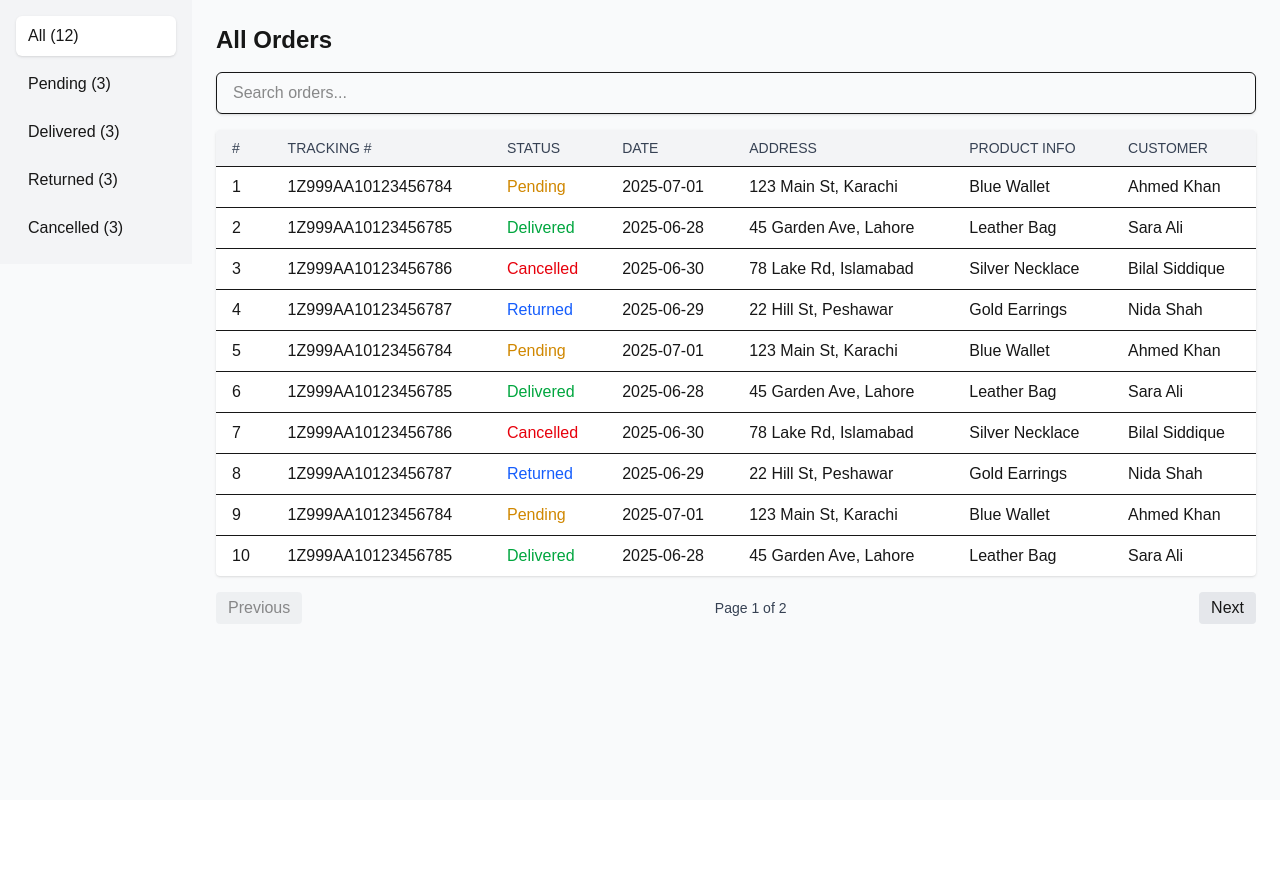
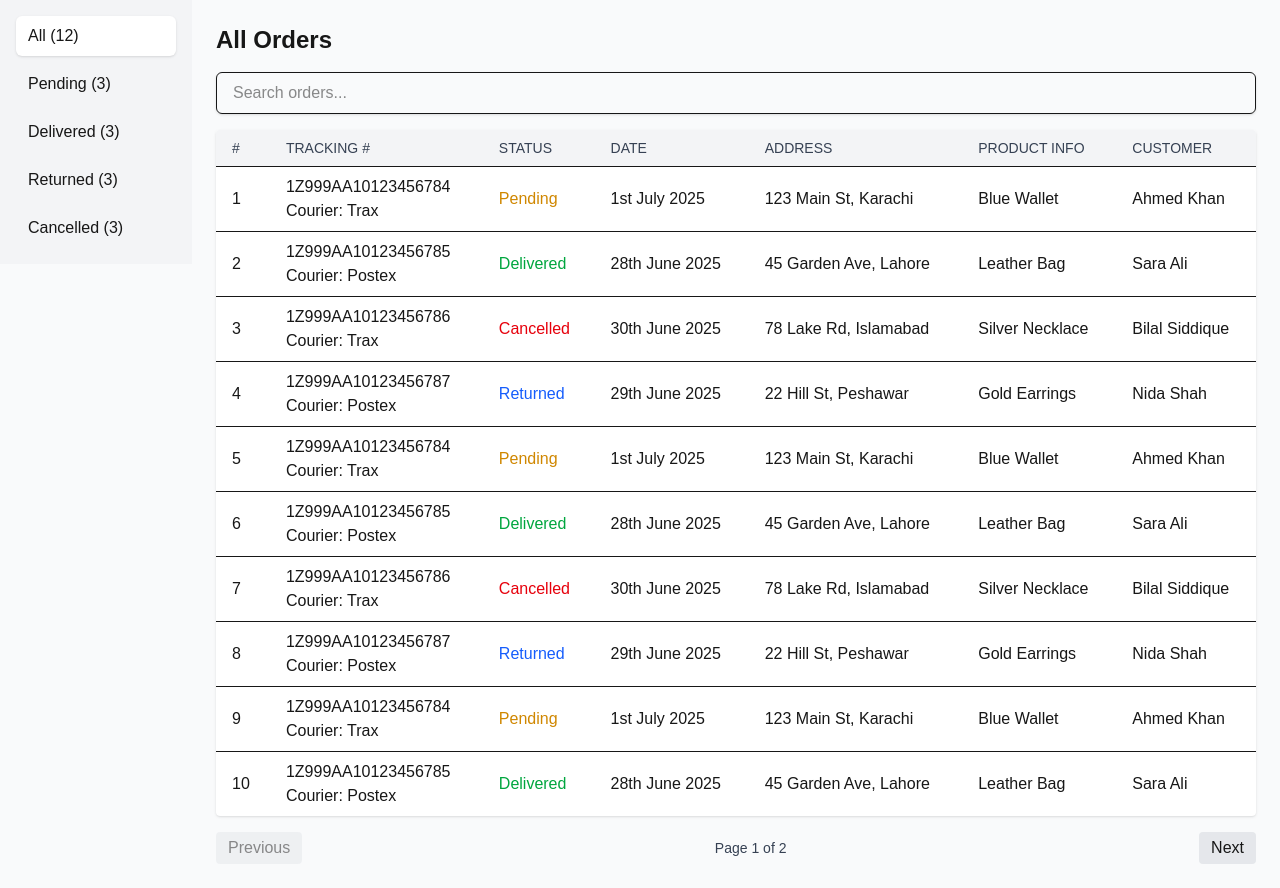
Before and after one commit to saqibshah/orderly, a Next.js app: page /dashboard/all in a window 1280 px wide. Before the commit the page ends 800 px from the top, so only its background shows below. Built offline with nearby package versions, Linux system fonts and the light colour scheme.

Commit message:
date formation

```diff
--- a/src/app/components/OrdersTable.tsx
+++ b/src/app/components/OrdersTable.tsx
@@ -1,5 +1,6 @@
 "use client";
 
+import { formatDate } from "@/utils/formatDate"; // adjust path as needed
 import { useState, useMemo, useEffect } from "react";
 
 export type Order = {
@@ -10,6 +11,7 @@ export type Order = {
   address: string;
   productInfo: string;
   customerName: string;
+  courier: string;
 };
 
 interface OrdersTableProps {
@@ -105,6 +107,8 @@ export default function OrdersTable({ orders }: OrdersTableProps) {
                   </td>
                   <td className="px-4 py-2 whitespace-nowrap">
                     {o.trackingNumber}
+                    <br />
+                    Courier: {o.courier}
                   </td>
                   <td
                     className={`px-4 py-2 whitespace-nowrap capitalize ${
@@ -113,7 +117,9 @@ export default function OrdersTable({ orders }: OrdersTableProps) {
                   >
                     {o.status}
                   </td>
-                  <td className="px-4 py-2 whitespace-nowrap">{o.date}</td>
+                  <td className="px-4 py-2 whitespace-nowrap">
+                    {formatDate(o.date)}
+                  </td>
                   <td className="px-4 py-2">{o.address}</td>
                   <td className="px-4 py-2">{o.productInfo}</td>
                   <td className="px-4 py-2 whitespace-nowrap">
--- a/src/app/data/orders.ts
+++ b/src/app/data/orders.ts
@@ -9,6 +9,7 @@ export const orders: Order[] = [
     address: "123 Main St, Karachi",
     productInfo: "Blue Wallet",
     customerName: "Ahmed Khan",
+    courier: "Trax",
   },
   {
     id: 2,
@@ -18,6 +19,7 @@ export const orders: Order[] = [
     address: "45 Garden Ave, Lahore",
     productInfo: "Leather Bag",
     customerName: "Sara Ali",
+    courier: "Postex",
   },
   {
     id: 3,
@@ -27,6 +29,7 @@ export const orders: Order[] = [
     address: "78 Lake Rd, Islamabad",
     productInfo: "Silver Necklace",
     customerName: "Bilal Siddique",
+    courier: "Trax",
   },
   {
     id: 4,
@@ -36,6 +39,7 @@ export const orders: Order[] = [
     address: "22 Hill St, Peshawar",
     productInfo: "Gold Earrings",
     customerName: "Nida Shah",
+    courier: "Postex",
   },
   {
     id: 5,
@@ -45,6 +49,7 @@ export const orders: Order[] = [
     address: "123 Main St, Karachi",
     productInfo: "Blue Wallet",
     customerName: "Ahmed Khan",
+    courier: "Trax",
   },
   {
     id: 6,
@@ -54,6 +59,7 @@ export const orders: Order[] = [
     address: "45 Garden Ave, Lahore",
     productInfo: "Leather Bag",
     customerName: "Sara Ali",
+    courier: "Postex",
   },
   {
     id: 7,
@@ -63,6 +69,7 @@ export const orders: Order[] = [
     address: "78 Lake Rd, Islamabad",
     productInfo: "Silver Necklace",
     customerName: "Bilal Siddique",
+    courier: "Trax",
   },
   {
     id: 8,
@@ -72,6 +79,7 @@ export const orders: Order[] = [
     address: "22 Hill St, Peshawar",
     productInfo: "Gold Earrings",
     customerName: "Nida Shah",
+    courier: "Postex",
   },
   {
     id: 9,
@@ -81,6 +89,7 @@ export const orders: Order[] = [
     address: "123 Main St, Karachi",
     productInfo: "Blue Wallet",
     customerName: "Ahmed Khan",
+    courier: "Trax",
   },
   {
     id: 10,
@@ -90,6 +99,7 @@ export const orders: Order[] = [
     address: "45 Garden Ave, Lahore",
     productInfo: "Leather Bag",
     customerName: "Sara Ali",
+    courier: "Postex",
   },
   {
     id: 11,
@@ -99,6 +109,7 @@ export const orders: Order[] = [
     address: "78 Lake Rd, Islamabad",
     productInfo: "Silver Necklace",
     customerName: "Bilal Siddique",
+    courier: "Trax",
   },
   {
     id: 12,
@@ -108,5 +119,6 @@ export const orders: Order[] = [
     address: "22 Hill St, Peshawar",
     productInfo: "Gold Earrings",
     customerName: "Nida Shah",
+    courier: "Postex",
   },
 ];
--- /dev/null
+++ b/src/utils/formatDate.ts
@@ -0,0 +1,23 @@
+export function formatDate(dateStr: string): string {
+  const date = new Date(dateStr);
+  const day = date.getDate();
+  const month = date.toLocaleString("en-GB", { month: "long" });
+  const year = date.getFullYear();
+
+  // Add suffix to the day (1st, 2nd, 3rd, 4th, etc.)
+  const getDaySuffix = (d: number) => {
+    if (d > 3 && d < 21) return "th";
+    switch (d % 10) {
+      case 1:
+        return "st";
+      case 2:
+        return "nd";
+      case 3:
+        return "rd";
+      default:
+        return "th";
+    }
+  };
+
+  return `${day}${getDaySuffix(day)} ${month} ${year}`;
+}
```
